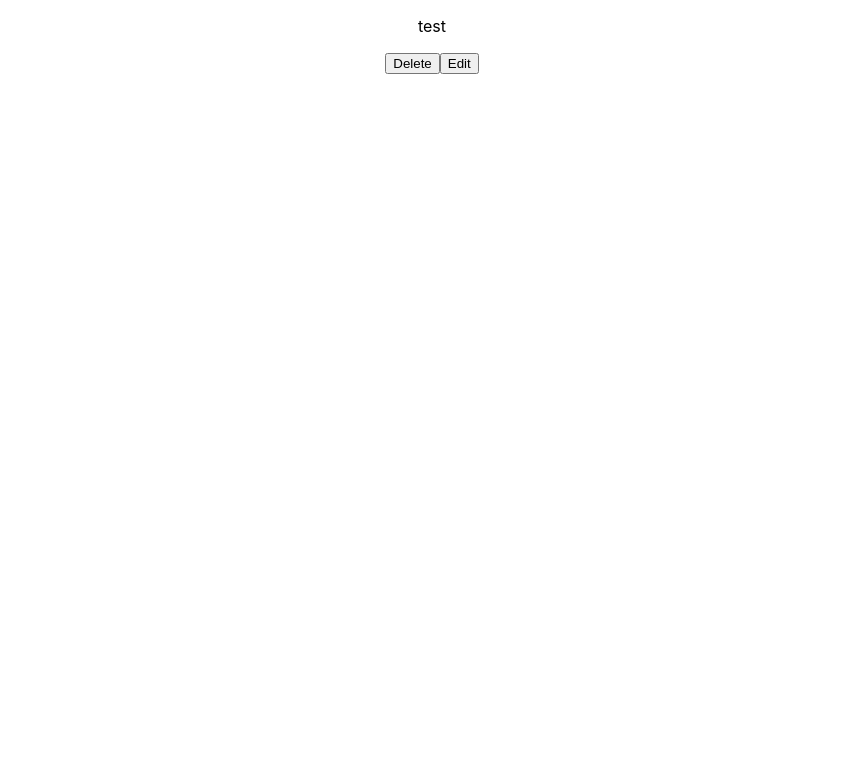
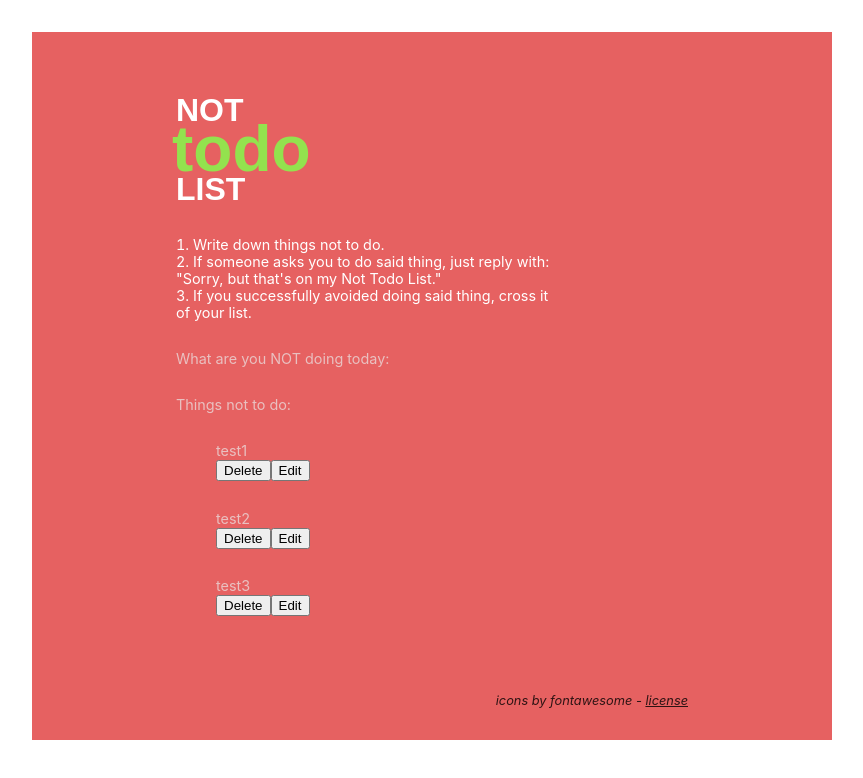
Before and after one commit to vibueno/wbs_group2_todolistReact, a React (Create React App) app: page / in a window 1280 px wide. Shown: the top 778 px of the page, without its empty margins (208-1071 px from the left). Built offline with nearby package versions, Linux system fonts and the light colour scheme.

Commit message:
ADD static layout to App.js

```diff
--- a/src/App.css
+++ b/src/App.css
@@ -1,38 +1,88 @@
-.App {
-  text-align: center;
+* {
+  box-sizing: border-box;
+}
+:root {
+  --colorGreen: #93e24e;
+  --colorWhite: white;
+  --colorRed: #e66161;
+  --colorPaleRed: #e9c0c0;
+  --font_Roboto: "Roboto Slab", serif;
+  --font_Rubik: "Rubik", sans-serif;
 }
 
-.App-logo {
-  height: 40vmin;
-  pointer-events: none;
+/* fontsinfo: https://fonts.google.com/specimen/Roboto+Slab?query=roboto+slab&sidebar.open=true&selection.family=Roboto+Slab:wght@400;700|Rubik:wght@700
+"Rubik" is for Bold 700 for the Titel
+"Roboto slab" is for Bold 700 and Regular 400
+*/
+
+html {
+  font-family: var(--font_Roboto);
+  font-size: 16px;
 }
 
-@media (prefers-reduced-motion: no-preference) {
-  .App-logo {
-    animation: App-logo-spin infinite 20s linear;
+body {
+  text-align: center;
+  margin: 0;
+}
+
+.main {
+  max-width: 50rem;
+  background-color: var(--colorRed);
+  text-align: left;
+  margin: 2em auto;
+  padding: 2em 9em;
+}
+
+.main h1 {
+  text-transform: capitalize;
+  color: var(--colorWhite);
+  font-size: 2em;
+  line-height: 1.6em;
+  font-family: var(--font_Rubik);
+}
+
+.main > h1 > span {
+  display: block;
+}
+
+.main > h1 > span:nth-child(2) {
+  color: var(--colorGreen);
+  text-transform: lowercase;
+  font-size: 2em;
+  margin: -13px 0px -11px -4px;
+}
+
+#instructions {
+  color: var(--colorWhite);
+  font-size: 0.9rem;
+  padding: 0;
+  list-style-position: inside;
+  max-width: 380px;
+}
+
+.main p {
+  font-size: 0.9em;
+  color: var(--colorPaleRed);
+  margin: 2em 0 0 0;
+}
+
+.license {
+  margin-top: 6em;
+  display: block;
+  text-align: right;
+  font-size: 0.8em;
+  width: 100%;
+  opacity: 0.8;
+}
+.license > a {
+  color:inherit;
+
+}
+
+/* responsive Styling for Mobile devices*/
+@media only screen and (max-width: 768px) {
+  .main {
+    padding-left: 2em;
+    padding-right: 2em;
   }
 }
-
-.App-header {
-  background-color: #282c34;
-  min-height: 100vh;
-  display: flex;
-  flex-direction: column;
-  align-items: center;
-  justify-content: center;
-  font-size: calc(10px + 2vmin);
-  color: white;
-}
-
-.App-link {
-  color: #61dafb;
-}
-
-@keyframes App-logo-spin {
-  from {
-    transform: rotate(0deg);
-  }
-  to {
-    transform: rotate(360deg);
-  }
-}
--- a/src/App.js
+++ b/src/App.js
@@ -1,15 +1,36 @@
 import './App.css';
+import { TodoList } from './components/TodoList';
 import ToDoTask from "./components/todotask";
 
+const defaultTasks = [
+  {id:"1",title:"test1",checked:false},
+  {id:"2",title:"test2",checked:false},
+  {id:"3",title:"test3",checked:false}
+]
 export default function App() {
-
-
-
-
-
   return (
-    <div className="App">
-      <ToDoTask title="test"  id={1} />
+    <div class="main">
+          <h1>
+              <span>NOT</span>
+              <span>todo</span>
+              <span>LIST</span>
+          </h1>
+          <ol id="instructions">
+              <li>Write down things not to do.</li>
+              <li>
+                  If someone asks you to do said thing, just reply with: "Sorry,
+                  but that's on my Not Todo List."
+              </li>
+              <li>
+                  If you successfully avoided doing said thing, cross it of your
+                  list.
+              </li>
+          </ol>
+          <TodoList tasks={defaultTasks}/>
+          <i class="license">
+              icons by fontawesome -{" "}
+              <a href="https://fontawesome.com/license">license</a>
+          </i>
     </div>
   );
 }
```
